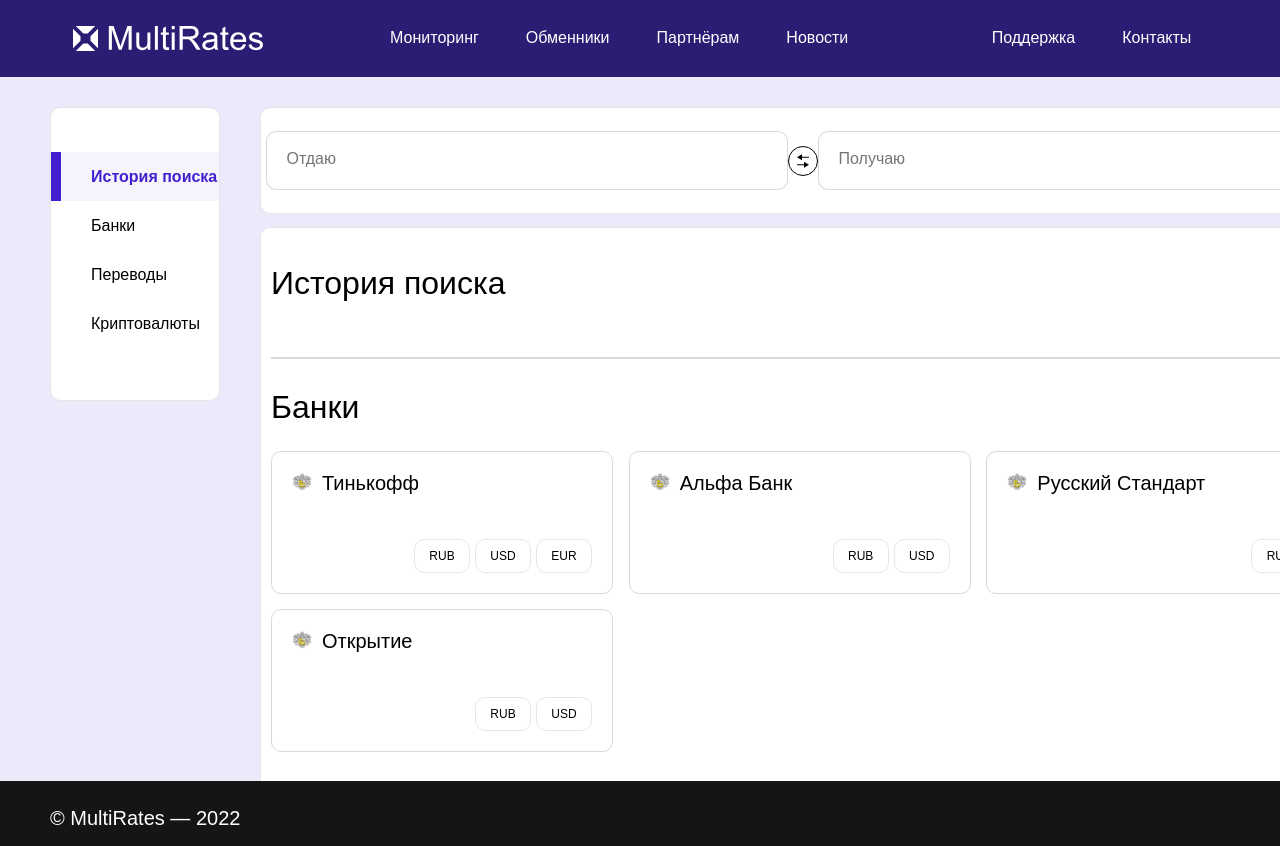
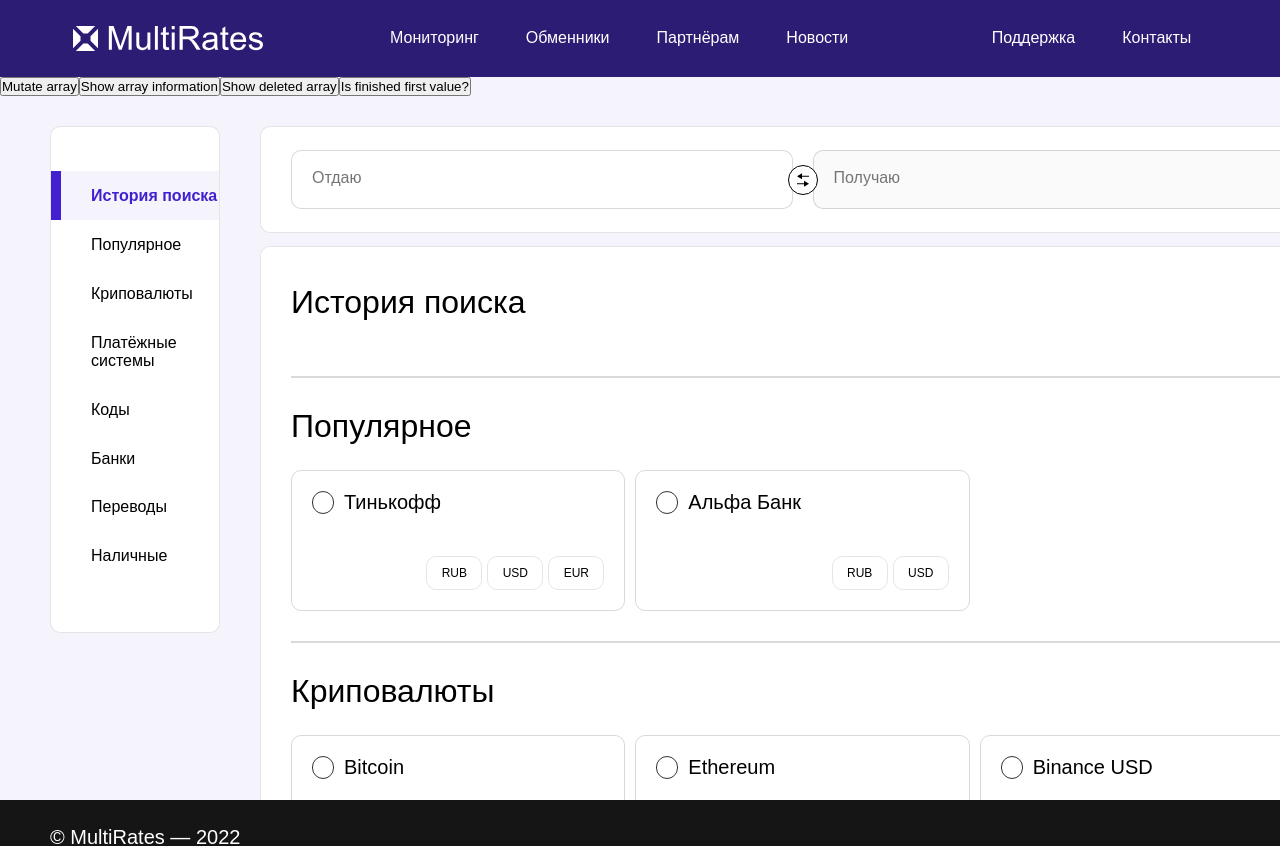
Before and after one commit to rasulshaymetov/react-application-exchanger, a React (Create React App) app: page / in a window 1280 px wide. Shown: the top 846 px of the page. Built offline with nearby package versions, Linux system fonts and the light colour scheme.

Commit message:
fixed layout and dynamic nav and search in process (50%)

```diff
--- a/src/App.scss
+++ b/src/App.scss
@@ -108,10 +108,9 @@
 
 .cards {
   overflow-y: auto;
-  padding-left: 30rem;
-  padding-right: 30rem;
-  max-height: calc(100vh - 366rem);;
-  padding: 30rem 10rem;
+
+  max-height: calc(100vh - 366rem);
+  padding: 30rem 30rem;
   padding-top: 37.5rem;
   h1 {
     font-size: 32rem;
@@ -149,12 +148,12 @@
       border: 1px solid #4320cf;
       transition: all 0.15s ease-in-out;
     }
-    &_wrapper{
+    &_wrapper {
       display: flex;
       flex-direction: column;
     }
   }
-  &__line{
+  &__line {
     margin: 30rem 0;
     border: 1px solid rgba(0, 0, 0, 0.15);
     max-width: 1065px;
@@ -190,11 +189,14 @@
     }
   }
   &__logo {
-    padding-right: 10rem;
+    padding: 10rem;
+    border-radius: 50px;
+    border: 1px solid #333;
+    margin-right: 10rem;
   }
 }
 
-.footer{
+.footer {
   max-width: 100vw;
   max-height: 75px;
   display: flex;
@@ -208,3 +210,6 @@
   padding-left: 50rem;
   background: #151515;
 }
+.disabled{
+  cursor:not-allowed;
+}
--- a/src/App.tsx
+++ b/src/App.tsx
@@ -10,15 +10,87 @@
 import debounce from "lodash.debounce";
 import { setSearchValue } from "./redux/slices/filterSlice";
 
-const CARDS = [
+let CARDS: any = [
   {
     heading: "История поиска",
     mainId: 1,
     items: [],
   },
   {
+    heading: "Популярное",
+    mainId: 2,
+    items: [
+      {
+        id: "1",
+        title: "Тинькофф",
+        rating: "4",
+        currency: ["RUB", "USD", "EUR"],
+      },
+      {
+        id: "2",
+        title: "Альфа Банк",
+        rating: "4",
+        currency: ["RUB", "USD"],
+      },
+    ],
+  },
+  {
+    heading: "Криповалюты",
+    mainId: 3,
+    items: [
+      {
+        id: "5",
+        title: "Bitcoin",
+        rating: "4",
+        currency: ["BTC", "WBTC", "BTCBEP20"],
+      },
+      {
+        id: "6",
+        title: "Ethereum",
+        rating: "4",
+        currency: ["ETH", "ETHBEP20"],
+      },
+      {
+        id: "7",
+        title: "Binance USD",
+        rating: "4",
+        currency: ["RUB"],
+      },
+    ],
+  },
+  {
+    heading: "Платёжные системы",
+    mainId: 4,
+    items: [
+      {
+        id: "1",
+        title: "Киви",
+        rating: "4",
+        currency: ["RUB", "KZT"],
+      },
+      {
+        id: "2",
+        title: "ЮMoney",
+        rating: "4",
+        currency: ["RUB"],
+      },
+      {
+        id: "3",
+        title: "Счет телефона",
+        rating: "4",
+        currency: ["RUB"],
+      },
+      { id: "4", title: "Открытие", rating: "4", currency: ["RUB", "USD"] },
+    ],
+  },
+  {
+    heading: "Коды",
+    mainId: 5,
+    items: [],
+  },
+  {
     heading: "Банки",
-    mainId: 2,
+    mainId: 6,
     items: [
       {
         id: "1",
@@ -43,41 +115,49 @@
   },
   {
     heading: "Переводы",
-    mainId: 3,
+    mainId: 7,
     items: [
       {
+        id: "1",
+        title: "Контакт",
+        rating: "4",
+        currency: ["RUB", "USD"],
+      },
+
+      {
         id: "4",
-        title: "Открытие",
+        title: "Вестерн Юнион",
         rating: "4",
         currency: ["RUB", "USD"],
       },
     ],
   },
   {
-    heading: "Криптовалюты",
-    mainId: 4,
+    heading: "Наличные",
+    mainId: 8,
     items: [
       {
-        id: "5",
-        title: "Bitcoin",
+        id: "1",
+        title: "Наличные Рубль",
         rating: "4",
-        currency: ["BTC", "WBTC", "BTCBEP20"],
+        currency: ["CASHRUB"],
       },
       {
-        id: "6",
-        title: "Etherium",
+        id: "2",
+        title: "Наличные Доллар",
         rating: "4",
-        currency: ["ETH", "ETHBEP20"],
+        currency: ["CASHUSD"],
       },
       {
-        id: "7",
-        title: "Litecoin",
+        id: "3",
+        title: "Наличные Евро",
         rating: "4",
-        currency: ["LTC"],
+        currency: ["CASHEUR"],
       },
     ],
   },
 ];
+
 function App() {
   const { searchValue } = useSelector((state: any) => state.filter);
   const [isCount, setIsCount] = useState(0);
@@ -88,14 +168,12 @@
   const [isDisabledSelect, setIsDisabledSelect] = useState(false);
   const [isFinishedValue, setIsFinishedValue] = useState(false);
   const dispatch = useDispatch();
-  let firstPinnedValue = "";
+  var deletedArray: any;
   function selectValue(e: any, type: any) {
     if (isDisabledSelect === false) {
       let currentValue = "";
-      firstPinnedValue = currentValue;
-      updateSearchValue(currentValue)
+      updateSearchValue(currentValue);
       setIsCount(isCount + 1);
-      // dispatch()
       currentValue = `${e.title} (${type})`;
       console.log(currentValue);
       if (isFirstCard === true) {
@@ -104,12 +182,9 @@
         CARDS[0].items.push(e);
         setIsFirstCard(false);
         setIsFinishedValue(true);
+        deletedArray = CARDS.pop();
+        deletedArray = CARDS.pop();
       } else {
-        let originalCards: any = [];
-        // for (let i = 0; i < CARDS[0].items.length; i++) {
-        //   originalCards.push(CARDS[0].items[i].title);
-        // }
-        // console.log(CARDS[0].items.title);
         if (isFirstInputValue !== currentValue) {
           CARDS[0].items.push(e);
           setIsSecondInputValue(currentValue);
@@ -119,12 +194,17 @@
     }
   }
   const updateSearchValue = useCallback(
-    debounce((str:any) => {
+    debounce((str: any) => {
       dispatch(setSearchValue(str));
     }, 250),
     []
   );
 
+  function fakeAPI() {
+    console.log(CARDS);
+
+    console.log(CARDS);
+  }
   useEffect(() => {}, [isCount]);
 
   let cardIds = [];
@@ -138,18 +218,13 @@
   }, {});
 
   const end = useRef<any>(null);
-  // const renderItems = () => {
-  //   const filteredItems = CARDS.filter((item: any) => {
-  //     item.title.toLowerCase().includes(searchValue);
-  //   });
-  // };
   let cardTitles: any = [];
+  function onChangeFirstInput(e: any) {
+    setIsFirstInputValue(e.target.value);
 
+    updateSearchValue(e.target.value);
+  }
   useEffect(() => {
-    // for (let i = 0; i < CARDS[0].items.length; i++) {
-    //   originalCards.push(CARDS[0].items[i].title);
-    // }
-    // if (CARDS[0].items.length > 0 && isFirstCard === false)
     {
       for (let i = 1; i < CARDS.length; i++) {
         for (let j = 0; j < CARDS[i].items.length; j++) {
@@ -157,9 +232,9 @@
         }
       }
     }
-    let filterRenderItems: any = CARDS.map((e) => e.items)
+    let filterRenderItems: any = CARDS.map((e: any) => e.items)
       .flat()
-      .filter((e) =>
+      .filter((e: any) =>
         e.title.toLocaleLowerCase().includes(searchValue.toLocaleLowerCase())
       );
     setIsFilteredItems(filterRenderItems);
@@ -170,25 +245,18 @@
       console.log(searchValue);
     }
   }, [isCount, isFirstInputValue, searchValue, isFinishedValue]);
-  function test() {
-    console.log(isFilteredItems);
-  }
-  let filterRenderItems = CARDS.map((e) => e.items)
-    .flat()
-    .filter((e) =>
-      e.title.toLocaleLowerCase().includes(searchValue.toLocaleLowerCase())
-    );
-  function itsWorks() {
-    console.log(filterRenderItems);
-  }
+
   return (
     <div className="App">
       <AppContext.Provider
         value={{
           CARDS,
+          fakeAPI,
           end,
           refs,
+          isFirstCard,
           selectValue,
+          onChangeFirstInput,
           isFirstInputValue,
           setIsFirstInputValue,
           isSecondInputValue,
@@ -198,6 +266,14 @@
         }}
       >
         <Header />
+        <button onClick={fakeAPI}>Mutate array</button>
+        <button onClick={() => console.log(CARDS)}>
+          Show array information
+        </button>
+        <button onClick={() => console.log(deletedArray)}>
+          Show deleted array
+        </button>
+        <button onClick={() => console.log(isFirstCard)}>Is finished first value?</button>
         <div className="main__wrapper">
           <div className="main__container">
             <Aside />
--- a/src/components/Aside.tsx
+++ b/src/components/Aside.tsx
@@ -3,7 +3,7 @@
 
 const Aside = () => {
   const [clickedNav, setClickedNav] = useState<any>(1);
-  const { CARDS, refs, isInputValue, setIsInputValue }: any = useContext(AppContext);
+  const { CARDS, refs, isInputValue, setIsInputValue, isFinishedValue, isFirstInputValue }: any = useContext(AppContext);
 
   function clickNav(e: any) {
     setClickedNav(e);
@@ -17,12 +17,8 @@
   aside.onscroll = function () {
     console.log("scrollling");
   };
-
-  return (
-    <div className="aside">
-      <div className="aside__wrapper">
-        <ul>
-          {CARDS.map(function (obj: any) {
+  let searchCards = [{heading:'Поиск'}]
+  let navigation = CARDS.map(function (obj: any) {
     return (
       <div
         onClick={() => clickNav(obj.mainId)}
@@ -35,7 +31,22 @@
         {obj.heading}
       </div>
     );
-          })}
+  })
+  let searchNavigation = searchCards.map(function (obj: any){
+    return (
+      <div
+        className='aside__list-elem active-list'
+      >
+        {obj.heading}
+      </div>
+    );
+  })
+
+  return (
+    <div className="aside">
+      <div className="aside__wrapper">
+        <ul>
+          {isFirstInputValue.length > 0 && isFinishedValue === false ?(searchNavigation) : (navigation)}
         </ul>
       </div>
     </div>
--- a/src/components/Card.tsx
+++ b/src/components/Card.tsx
@@ -5,6 +5,7 @@
 const Card = () => {
   const [a, setA] = useState([]);
   const {
+    fakeAPI,
     CARDS,
     refs,
     selectValue,
@@ -18,12 +19,12 @@
       behavior: "smooth",
       block: "start",
     });
-    console.log(id);
   }
 
-  function fakeAPI() {
-    console.log(isFilteredItems);
-  }
+
+  useEffect(() => {
+    console.log("Rerender");
+  }, [CARDS]);
 
   const renderItems = CARDS?.map(function (card: any, index: any) {
     return (
@@ -39,7 +40,7 @@
                 <div className="cards__card_wrapper">
                   <div className="cards__top">
                     <div className="cards__logo">
-                      <img src={logo} alt="" />
+                     <div className="card__image"></div>
                     </div>
                     <p key={item.id} className="cards__title">
                       {item.title}
@@ -69,24 +70,29 @@
     );
   });
 
-  setTimeout(() => {
-  }, 2500);
-  let filterRenderItems: any = [];
+
+
   return (
     <div className="cards">
       <div className="cards__wrapper">
-        {isFirstInputValue.length > 0  && isFinishedValue === false ?  <h1>Поиск</h1> : null}
-        <div className={`${isFirstInputValue.length >  0 && isFinishedValue === false  ? 'cards__component' : null}`}>
-
+        {isFirstInputValue.length > 0 && isFinishedValue === false ? (
+          <h1>Поиск</h1>
+        ) : null}
+        <div
+          className={`${
+            isFirstInputValue.length > 0 && isFinishedValue === false
+              ? "cards__component"
+              : null
+          }`}
+        >
           {isFirstInputValue.length > 0 && isFinishedValue === false
             ? isFilteredItems?.map(function (card: any, index: any) {
                 return (
-
                   <div className="cards__card">
                     <div className="cards__card_wrapper">
                       <div className="cards__top">
                         <div className="cards__logo">
-                      <img src={logo} alt="" />
+                          <div className="cards__image"></div>
                         </div>
                         <p key={card.id} className="cards__title">
                           {card.title}
@@ -108,7 +114,6 @@
                       </div>
                     </div>
                   </div>
-
                 );
               })
             : renderItems}
--- a/src/components/Search/Search.module.scss
+++ b/src/components/Search/Search.module.scss
@@ -1,8 +1,10 @@
 .search {
   background: #ffffff;
   font-size: 16rem;
+  padding: 0 30rem;
   max-width: 1125px;
   max-height: 107px;
+
   height: 100%;
   // display: flex;
   width: 100%;
@@ -14,6 +16,7 @@
     // height: 100%;
     font-size: 16rem;
     line-height: 18.4rem;
+
     font-weight: 400;
     padding: 18rem 0 21rem 20rem;
     width: 100%;
@@ -26,6 +29,8 @@
     background: #ffffff;
     height: 30rem;
     cursor: pointer;
+    z-index: 3;
+    position: absolute;
     border-radius: 50rem;
     div{
       display: flex;
@@ -35,9 +40,13 @@
   }
 }
 .wrapper {
+  gap: 20rem;
   display: flex;
   justify-content: center;
   align-items: center;
   width: 100%;
   height: 100%;
 }
+.disabled{
+  cursor:not-allowed;
+}
--- a/src/components/Search/index.tsx
+++ b/src/components/Search/index.tsx
@@ -18,6 +18,8 @@
     setIsFirstInputValue,
     isSecondInputValue,
     setIsSecondInputValue,
+    onChangeFirstInput,
+    isFirstCard
   }: any = useContext(AppContext);
   function handleSwitch() {
     let firstValue = isFirstInputValue;
@@ -27,10 +29,7 @@
     setIsSwitch(!isSwitch);
     setTimeout(resetSwitch, 320);
   }
-  function onChangeFirstInput(e: any) {
-    setIsFirstInputValue(e.target.value)
-    updateSearchValue(e.target.value);
-  }
+
   const updateSearchValue = useCallback(
     debounce((str:any) => {
       dispatch(setSearchValue(str));
@@ -46,6 +45,7 @@
           value={isFirstInputValue}
           onChange={onChangeFirstInput}
           placeholder="Отдаю"
+
           className="search-input"
           aria-label="Search"
         />
@@ -66,7 +66,9 @@
           onChange={(e) => setIsSecondInputValue(e.target.value)}
           placeholder="Получаю"
           aria-label="Search"
-          className="search-input"
+          className={`search-input ${isFirstCard === false ? null : "disabled"}`}
+          disabled={isFirstCard === false ? false : true}
+
         />
       </div>
     </div>
--- a/src/index.css
+++ b/src/index.css
@@ -6,5 +6,5 @@
 }
 body {
 
-  background-color: #ece9fa;
+background: rgba(236, 233, 250, 0.5);
 }
```
Lines whose indentation alone changed are shown as unchanged.
